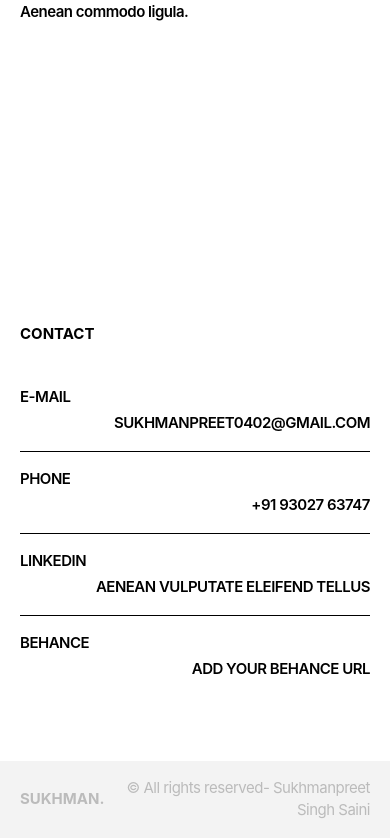
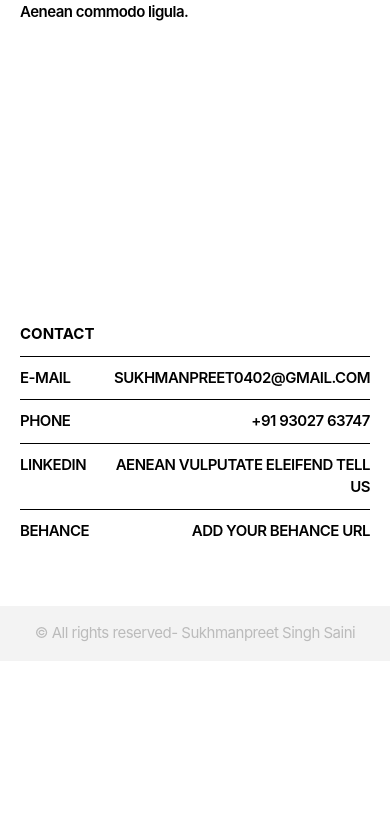
Before and after one commit to sukhman0402/portfolio-website, a Next.js app: page / in a window 390 px wide. Shown: the part 6650-7488 px from the top of the page. After the commit the page ends 7311 px from the top, so only its background shows below. Built offline with nearby package versions, Linux system fonts and the light colour scheme.

Commit message:
Update Footer.js

```diff
--- a/src/components/Footer.js
+++ b/src/components/Footer.js
@@ -180,18 +180,42 @@ export default function Footer() {
             "Along the Journey" end -> quote-block gap above (was mt-16/
             64px). Deliberately matches that specific 300px value, not the
             180px general rule used elsewhere in this round. */}
-        <div className="mt-[300px] grid grid-cols-1 gap-6 md:mt-[496px] md:grid-cols-[350px_1fr] md:gap-x-0">
+        {/* gap-[10px] (was gap-6/24px, mobile only) — flagged 2026-09-02:
+            "Contact" title -> line rule, same family as the About Me/How I
+            Function/etc. title->line fixes. Desktop unaffected (row-gap
+            unused there, label sits beside content). */}
+        <div className="mt-[300px] grid grid-cols-1 gap-[10px] md:mt-[496px] md:grid-cols-[350px_1fr] md:gap-x-0">
           <h2 className="font-bold uppercase tracking-normal text-black">
             Contact
           </h2>
 
-          <dl className="divide-y divide-black">
+          {/* border-t (mobile only, md:border-t-0) — flagged 2026-09-02,
+              direct instruction: mobile gets a divider between "Contact"
+              and the first row (E-mail), unlike desktop/Figma which
+              deliberately has none (see the file-top note — "the dl has NO
+              top border in Figma"). No extra pt- here on the dl itself —
+              row 1's own pt-[10px] below already supplies the 10px from
+              this new line down to "E-mail" (adding one here too would
+              double it to 20px). */}
+          <dl className="border-t border-black divide-y divide-black md:border-t-0">
             {CONTACT_ROWS.map((row, i) => (
+              // Row layout: flex-row/items-baseline/justify-between/gap-6
+              // unconditional (was gated behind sm:, so it only kicked in
+              // at >=640px) — flagged 2026-09-02: label/value should sit
+              // on the same line, left/right aligned, on mobile too, not
+              // stack. pt-[10px] (mobile only, replaces py-4) on every
+              // row; pb-[10px] (mobile only) on every row except the last
+              // (Behance has no divider below it — same "no pb of its
+              // own, container's own bottom padding handles the gap to
+              // the footer band" logic desktop already used, see the
+              // file-top note).
               <div
                 key={row.label}
-                className={`flex flex-col gap-1 py-4 sm:flex-row sm:items-baseline sm:justify-between sm:gap-6 md:py-0 ${
-                  i !== 0 ? "md:pt-[10px]" : ""
-                } ${i !== CONTACT_ROWS.length - 1 ? "md:pb-[12px]" : ""}`}
+                className={`flex flex-row items-baseline justify-between gap-6 pt-[10px] ${
+                  i !== CONTACT_ROWS.length - 1 ? "pb-[10px]" : ""
+                } md:py-0 ${i !== 0 ? "md:pt-[10px]" : ""} ${
+                  i !== CONTACT_ROWS.length - 1 ? "md:pb-[12px]" : ""
+                }`}
               >
                 <dt className="font-semibold uppercase tracking-[-0.5px]">
                   {row.label}
@@ -207,12 +231,13 @@ export default function Footer() {
         </div>
       </div>
 
+      {/* Footer band — "SUKHMAN." removed and the copyright line centered,
+          flagged 2026-09-02, direct instruction. Same markup on both
+          breakpoints (no md: split here previously), so this applies to
+          mobile and desktop alike. */}
       <div className="w-full bg-footer-band">
-        <div className="mx-auto flex max-w-[1440px] items-center justify-between px-5 py-4 sm:px-[30px]">
-          <span className="font-bold tracking-normal text-muted">
-            SUKHMAN.
-          </span>
-          <span className="text-right text-muted font-normal tracking-[-0.5px]">
+        <div className="mx-auto flex max-w-[1440px] items-center justify-center px-5 py-4 sm:px-[30px]">
+          <span className="text-center text-muted font-normal tracking-[-0.5px]">
             © All rights reserved- Sukhmanpreet Singh Saini
           </span>
         </div>
```
